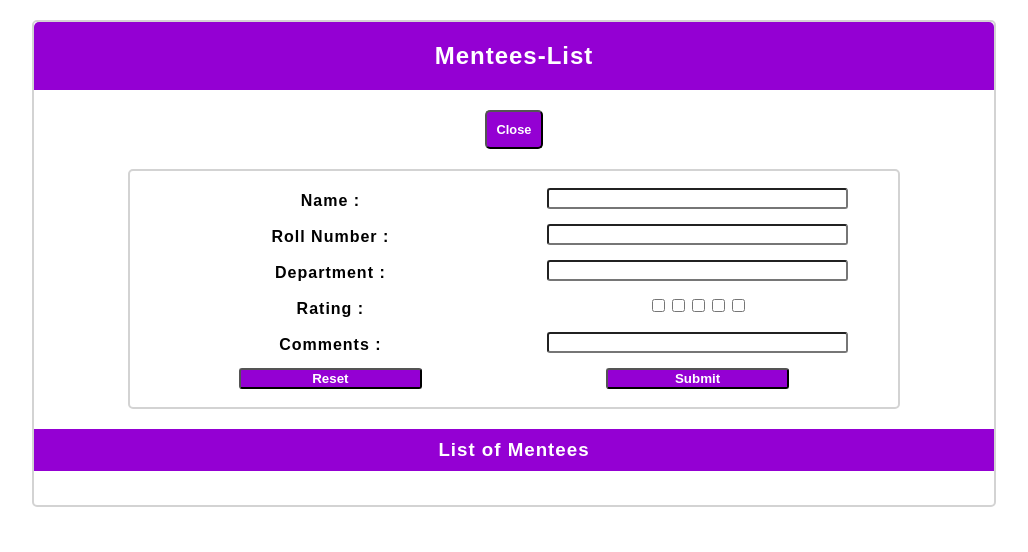
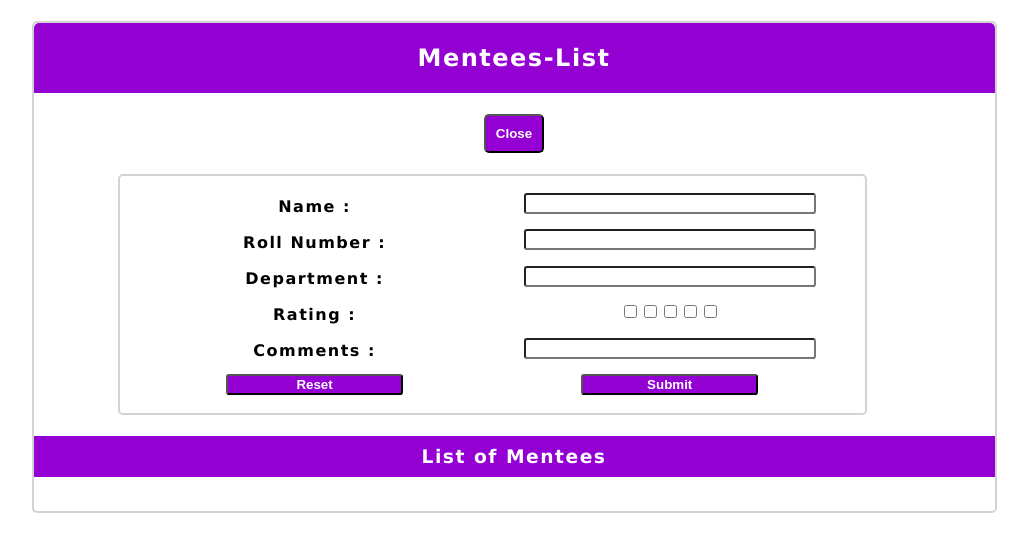
Before and after one commit to SudharshanShanmugasundaram/Mentees-List, a plain HTML site: page index.html in a window 1280 px wide. Both pictures are taken after a click on the button "Add Mentee Details". Shown: the whole page, without its empty margins (126-1154 px from the left). Drawn offline with Linux system fonts and the light colour scheme.

Commit message:
Update styles.css

```diff
--- a/styles.css
+++ b/styles.css
@@ -1,17 +1,17 @@
 body{
-    font-family: Arial;
-    padding: 0;
-    margin: 0;
-    letter-spacing: 1px
+    font-family: Verdana;
+    padding: 0.1;
+    margin: 0.1;
+    letter-spacing: 1.5px
 }
 
 #wrapper{
-    width: 90%;
-    margin: 20px auto;
-    max-width: 960px;
-    border: 2px solid lightgray;
-    border-radius: 5px;
-    box-shadow: 1px solid gray;
+    width: 92%;
+    margin: 21px auto;
+    max-width: 961px;
+    border: 2.1px solid lightgray;
+    border-radius: 5.1px;
+    box-shadow: 1.1px solid gray;
 }
 
 header{
@@ -19,53 +19,53 @@ header{
 }
 
 header div{
-    border-top-left-radius: 5px;
-    border-top-right-radius: 5px;
-    background:#9400D3;
+    border-top-left-radius: 5.1px;
+    border-top-right-radius: 5.1px;
+    background:#9401D3;
 }
 
 header h2{
     text-align: center;
     margin: 0;
-    padding: 20px;
+    padding: 21px;
     color: #fff;
 }
 
 #add-mentee{
     display: block;
-    width: 90%;
-    margin: 20px auto;
+    width: 91%;
+    margin: 21px auto;
 }
 
 #button-wrapper{
     text-align: center;
 }
 #add-mentee button{
-    border-radius: 5px;
+    border-radius: 5.1px;
     background:#9400D3;
     color: white;
     font-weight: bold;
-    padding: 10px;
+    padding: 10.1px;
     font-weight: bold;
-    font-size: 0.8em;
+    font-size: 0.85 em;
     cursor: pointer;
 }
 
 #add-mentee-details{
-    width: 100%;
-    margin-top: 20px;
+    width: 95%;
+    margin-top: 20.5px;
 }
 
 #inputform {
-    width: 85%;
-    margin: 2% auto;
-    padding: 2%;
-    border: 2px solid lightgray;
-    border-radius: 5px;
+    width: 85.5%;
+    margin: 2.1% auto;
+    padding: 2.1%;
+    border: 2.1px solid lightgray;
+    border-radius: 5.1px;
     display: grid;
     grid-template-columns: repeat(2,1fr);
     grid-template-rows: repeat(5,1fr);
-    grid-row-gap: 10px;
+    grid-row-gap: 10.1px;
     text-align: center;
     font-weight: bold;
 }
@@ -73,8 +73,8 @@ header h2{
 #inputform input[type="text"]{
     width: 80%;
     margin: 0px auto;
-    margin-bottom: 5px;
-    border-radius: 3px;
+    margin-bottom: 5.1px;
+    border-radius: 3.1px;
 }
 
 #inputform label{
@@ -85,7 +85,7 @@ header h2{
 #submitform,#resetform {
     width:50%;
     margin: 0 auto;
-    border-radius: 3px;
+    border-radius: 3.1px;
     background-color: #9400D3;
     color: white;
     font-weight: bold;
@@ -105,8 +105,8 @@ header h2{
 
 #display-list ul{
     list-style-type: none;
-    padding:0;
-    max-height: 200px;
+    padding:0.1;
+    max-height: 201px;
     overflow-y: scroll;
 }
 
@@ -135,7 +135,7 @@ header h2{
 .rollno{
     padding: 5px;
     text-align: center;
-    width: 20%;
+    width: 20.1%;
     font-weight: bold;
     color: #444;
 }
@@ -146,9 +146,9 @@ header h2{
     width: 10%;
     background: #9400D3;
     color: white;
-    border-radius: 2px;
-    padding: 3px;
-    font-weight: 600;
+    border-radius: 2.1px;
+    padding: 3.1px;
+    font-weight: 604;
 }
 
 .hidden{
```
